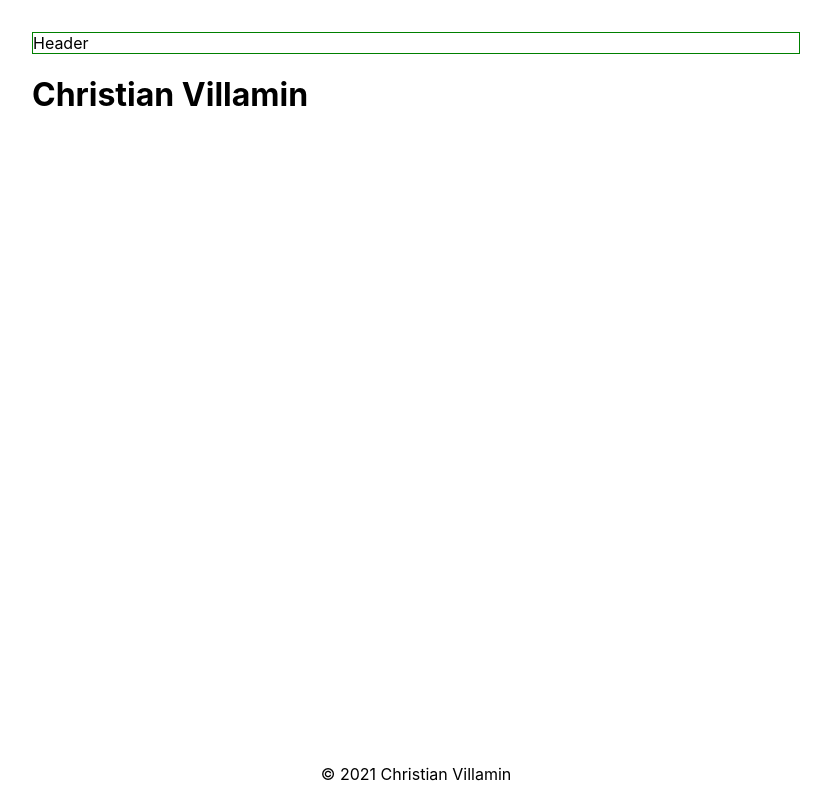
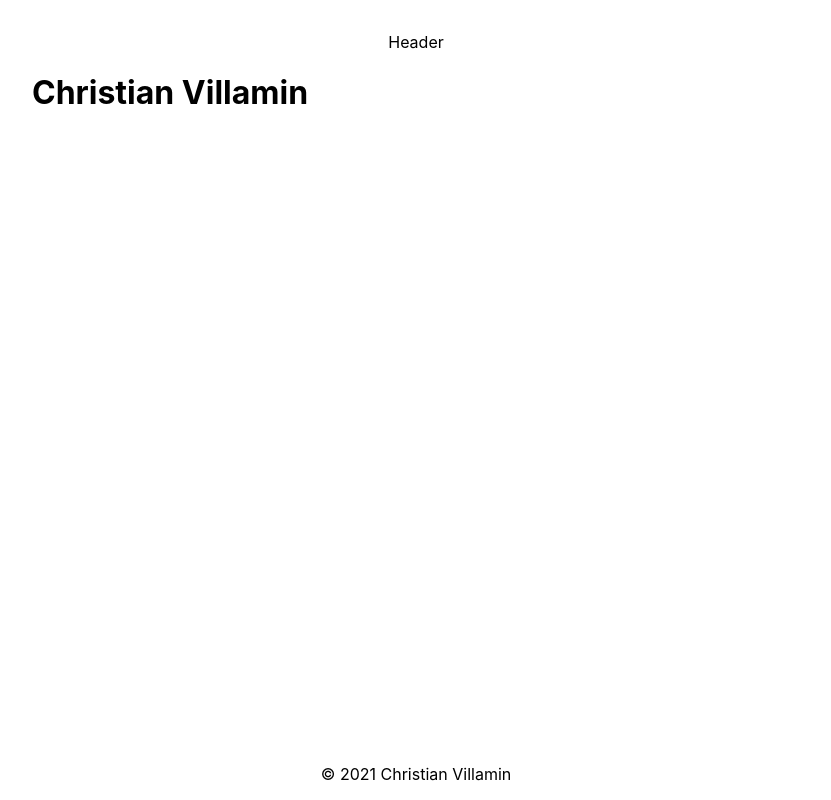
Before and after one commit to codekcv/personal-site-nextjs, a Next.js app: page / in a window 1280 px wide. Shown: the whole page, without its empty margins (224-1055 px from the left). Built offline with nearby package versions, Linux system fonts and the light colour scheme.

Commit message:
feat: header update

```diff
--- a/components/Header/Header.main.tsx
+++ b/components/Header/Header.main.tsx
@@ -1,13 +1,12 @@
 import Box from 'components/general/Box/Box.main'
+import Text from 'components/general/Text/Text.main'
 import styled from 'styled-components'
 
-const Container = styled(Box)`
-  border: 1px solid green;
-`
+const Container = styled(Box)``
 
 const Header = (): JSX.Element => (
   <Container width={1} mt="2rem">
-    Header
+    <Text textAlign="center">Header</Text>
   </Container>
 )
 
```
